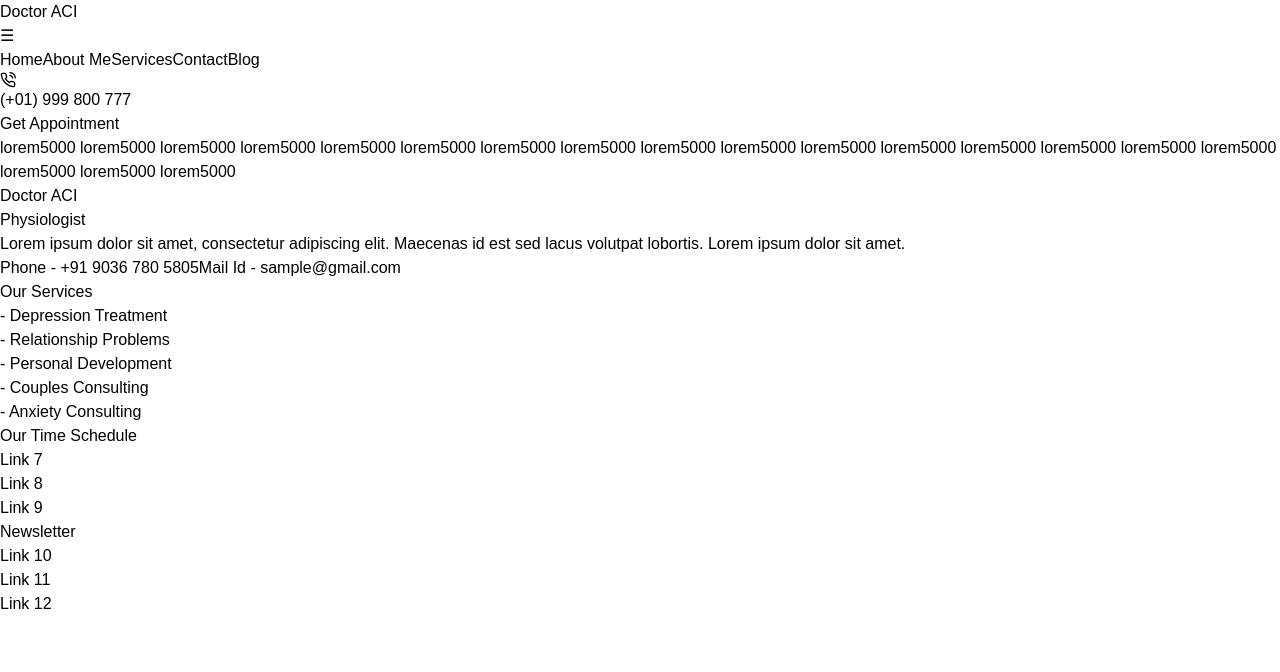
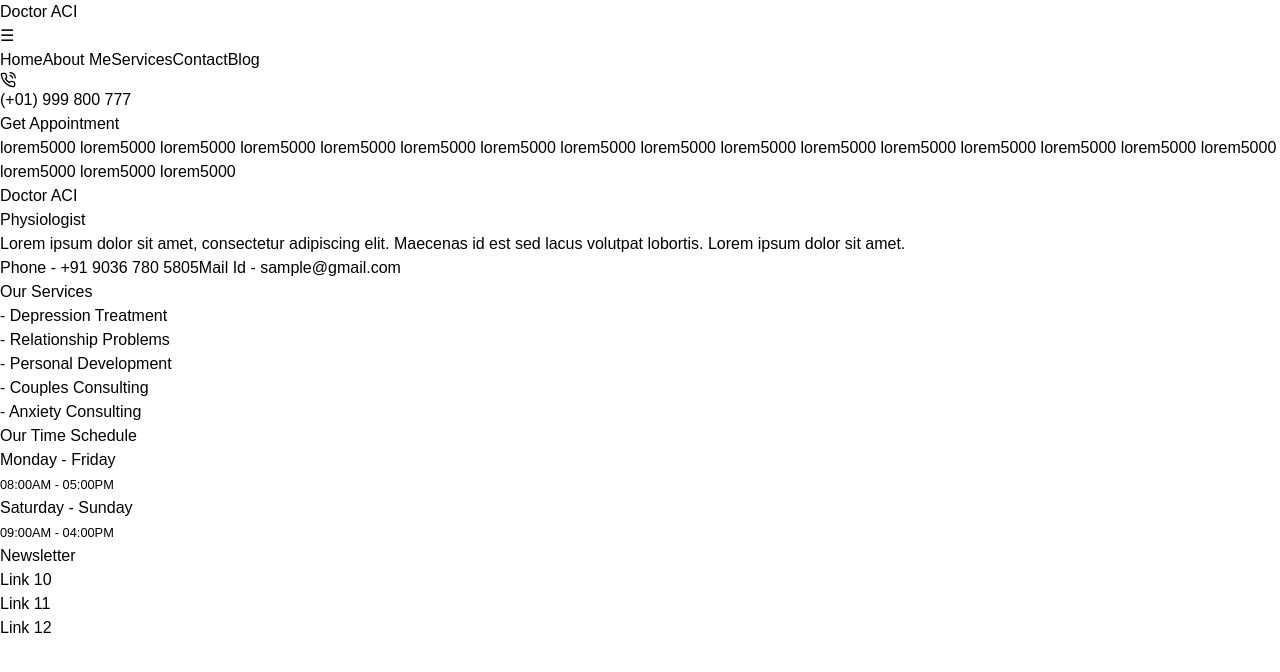
Before and after one commit to MdMuzahid07/Doctor-ACI, a React (Vite) app: page / in a window 1280 px wide. Shown: the top 672 px of the page. Built offline with nearby package versions, Linux system fonts and the light colour scheme.

Commit message:
our time schedule UI maked

```diff
--- a/src/components/footer/footer.jsx
+++ b/src/components/footer/footer.jsx
@@ -20,7 +20,7 @@ const Footer = () => {
                     </div>
                     <div className="w-full sm:w-1/2 md:w-1/4 px-4 mb-8">
                         <h2 className="text-xl font-semibold">Our Services</h2>
-                        <h2 className="text-xl font-semibold mb-4 border-b-4 border-indigo-400 w-10 mt-4"></h2>
+                        <h2 className="text-xl font-semibold mb-4 border-b-2 border-indigo-400 w-10 mt-4"></h2>
                         <ul>
                             <li className="mb-3 border-b border-dashed pb-2"><a href="#" className="font-light text-sm hover:text-indigo-400"><span className="font-bold text-indigo-400">-</span> Depression Treatment</a></li>
                             <li className="mb-3 border-b border-dashed pb-2"><a href="#" className="font-light text-sm hover:text-indigo-400"><span className="font-bold text-indigo-400">-</span> Relationship Problems</a></li>
@@ -31,16 +31,21 @@ const Footer = () => {
                     </div>
                     <div className="w-full sm:w-1/2 md:w-1/4 px-4 mb-8">
                         <h2 className="text-xl font-semibold">Our Time Schedule</h2>
-                        <h2 className="text-xl font-semibold mb-4 border-b-4 border-indigo-400 w-10 mt-4"></h2>
+                        <h2 className="text-xl font-semibold mb-4 border-b-2 border-indigo-400 w-10 mt-4"></h2>
                         <ul>
-                            <li className="mb-2">Link 7</li>
-                            <li className="mb-2">Link 8</li>
-                            <li className="mb-2">Link 9</li>
+                            <li className="mb-4">
+                                <p className="mb-3 font-semibold">Monday - Friday</p>
+                                <p><small className="text-indigo-400">08:00AM - 05:00PM</small></p>
+                            </li>
+                            <li>
+                                <p className="mb-3 font-semibold">Saturday - Sunday</p>
+                                <p><small className="text-indigo-400">09:00AM - 04:00PM</small></p>
+                            </li>
                         </ul>
                     </div>
                     <div className="w-full sm:w-1/2 md:w-1/4 px-4 mb-8">
                         <h2 className="text-xl font-semibold">Newsletter</h2>
-                        <h2 className="text-xl font-semibold mb-4 border-b-4 border-indigo-400 w-10 mt-4"></h2>
+                        <h2 className="text-xl font-semibold mb-4 border-b-2 border-indigo-400 w-10 mt-4"></h2>
                         <ul>
                             <li className="mb-2">Link 10</li>
                             <li className="mb-2">Link 11</li>
```
